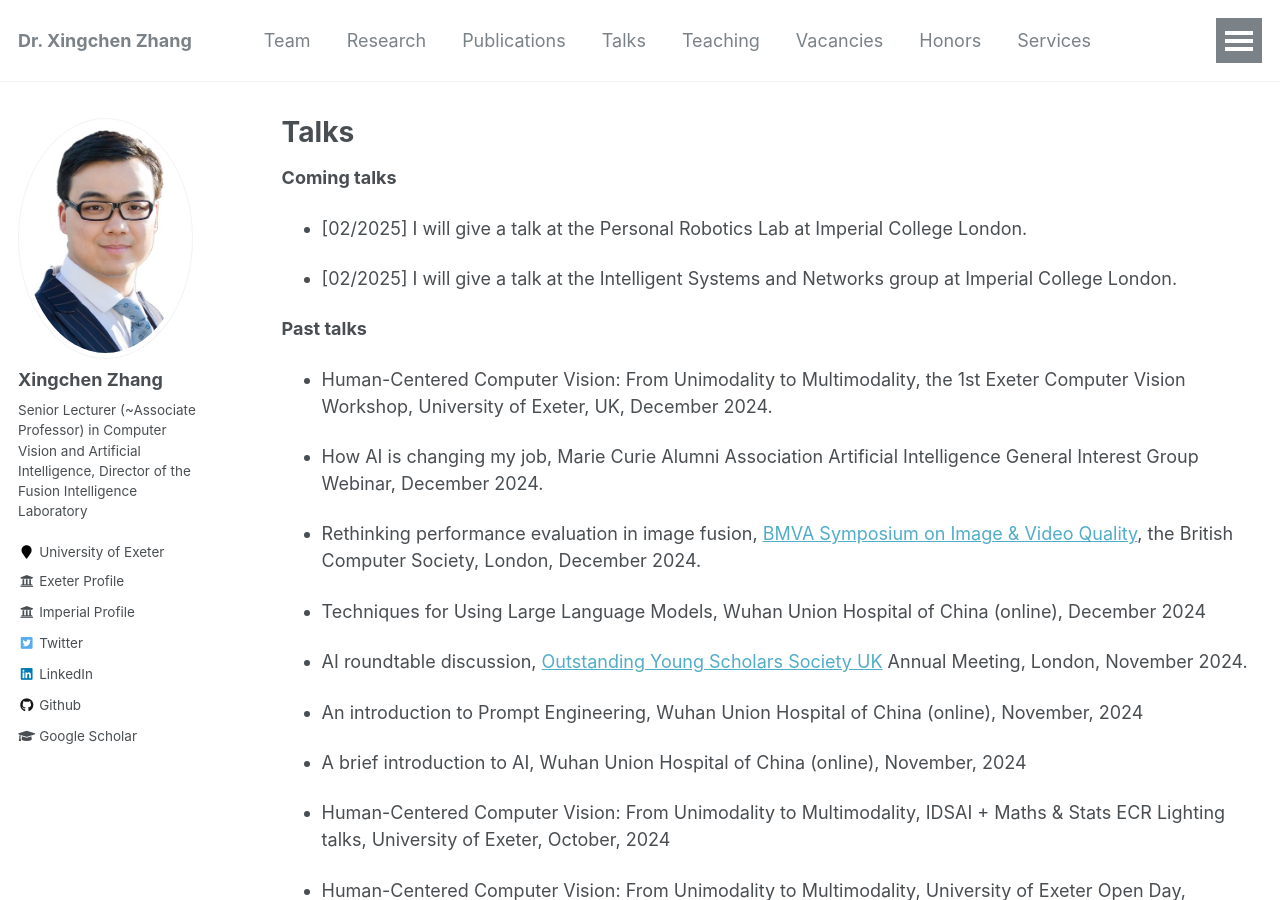
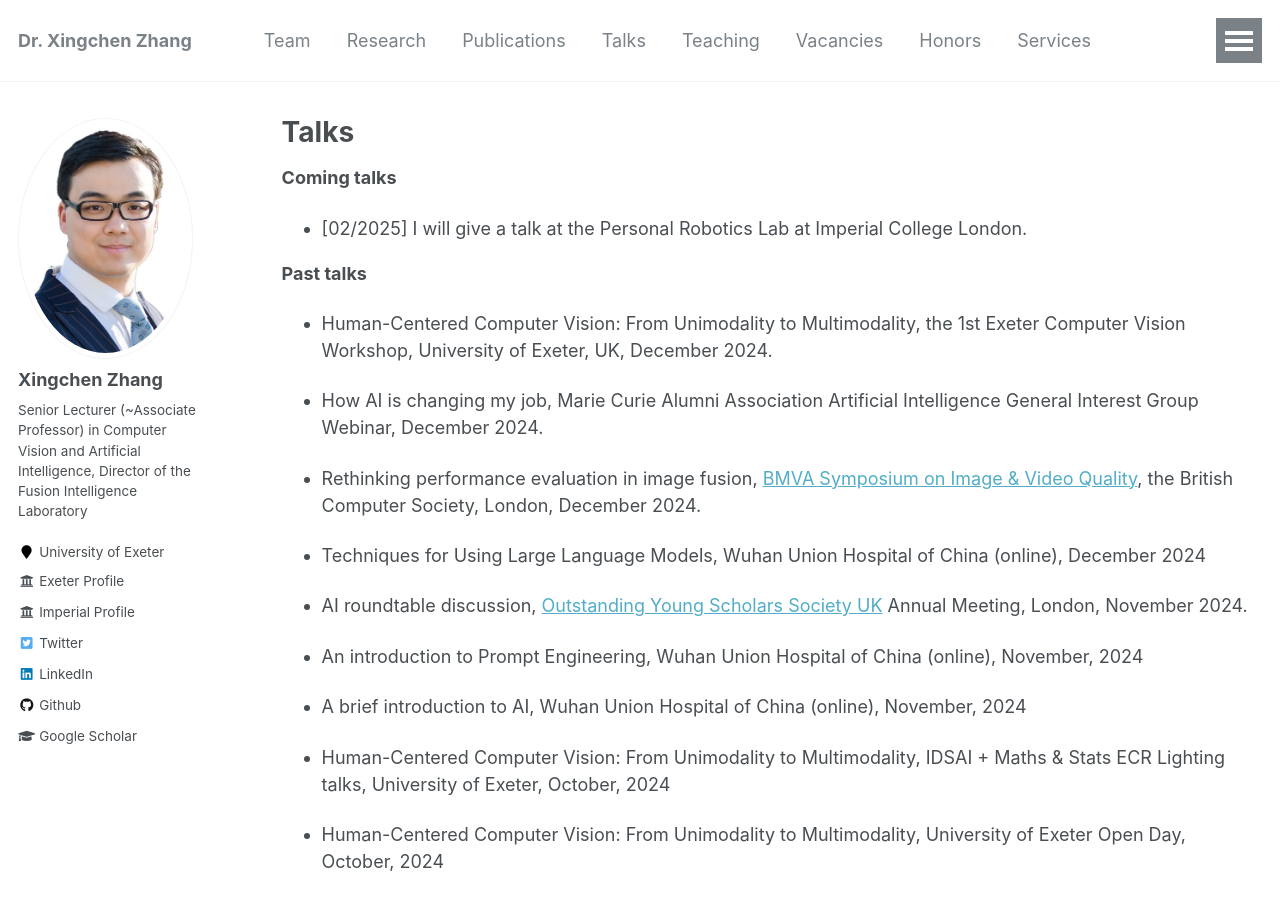
Before and after one commit to xingchenzhang/xingchenzhang.github.io, a Jekyll site: the page built from _pages/talks.md, in a window 1280 px wide and 900 px high. Built offline with Jekyll 4.4.1, drawn with Linux system fonts in a browser that asks for light colours.

Commit message:
update bio and talk

```diff
--- a/_pages/talks.md
+++ b/_pages/talks.md
@@ -8,8 +8,6 @@ author_profile: true
 **Coming talks**
 
 - [02/2025] I will give a talk at the Personal Robotics Lab at Imperial College London.
-
-- [02/2025] I will give a talk at the Intelligent Systems and Networks group at Imperial College London.
 
 **Past talks**
 
```
Also changed, not shown: _pages/about.md (+0 -2 lines).
